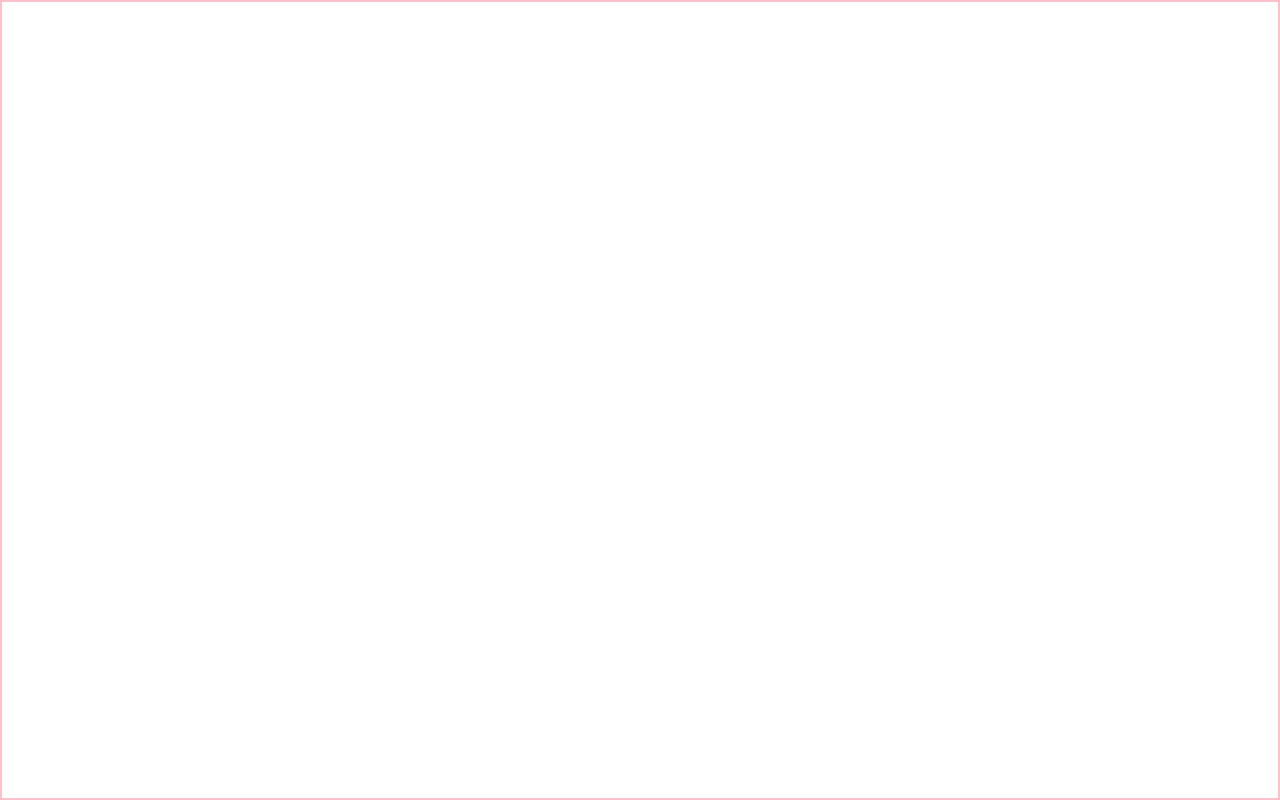
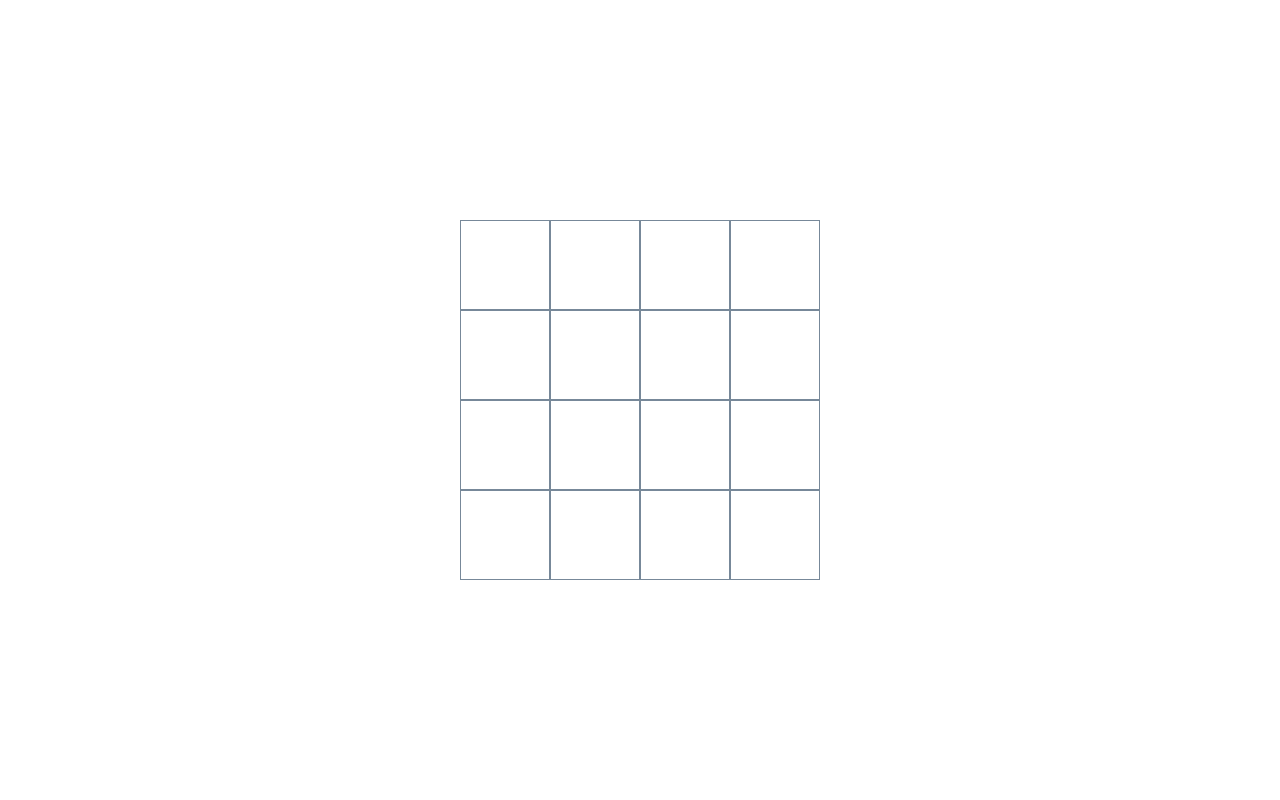
Before and after one commit to tptam/odin-etch-a-sketch, a plain HTML site: page index.html in a window 1280 px wide. Drawn offline with Linux system fonts and the light colour scheme.

Commit message:
Implement 16x16 screen with hardcoded square size

```diff
--- a/index.js
+++ b/index.js
@@ -0,0 +1,20 @@
+
+const container = document.querySelector("#container");
+
+for (let i = 0; i < 16; i++) {
+    const square = document.createElement("div");
+    square.classList.add("square");
+    square.addEventListener(
+        "mouseenter",
+        (e) => {
+            e.target.style.backgroundColor = "pink";
+        }
+    )
+    square.addEventListener(
+        "mouseleave",
+        (e) => {
+            e.target.style.backgroundColor = "white";
+        }
+    )
+    container.appendChild(square);
+}
--- a/style.css
+++ b/style.css
@@ -6,5 +6,21 @@
 
 body {
     height: 100vh;
-    border: 2px pink solid;
+    display: flex;
+    justify-content: center;
+    align-items: center;
 }
+
+#container {
+    width: 360px;
+    display: flex;
+    flex-wrap: wrap;
+    justify-content: center;
+}
+
+.square {
+    flex: none;
+    width: 90px;
+    height: 90px;
+    border: 1px lightslategrey solid;
+}
```
Also changed, not shown: index.html (+2 -1 lines).
